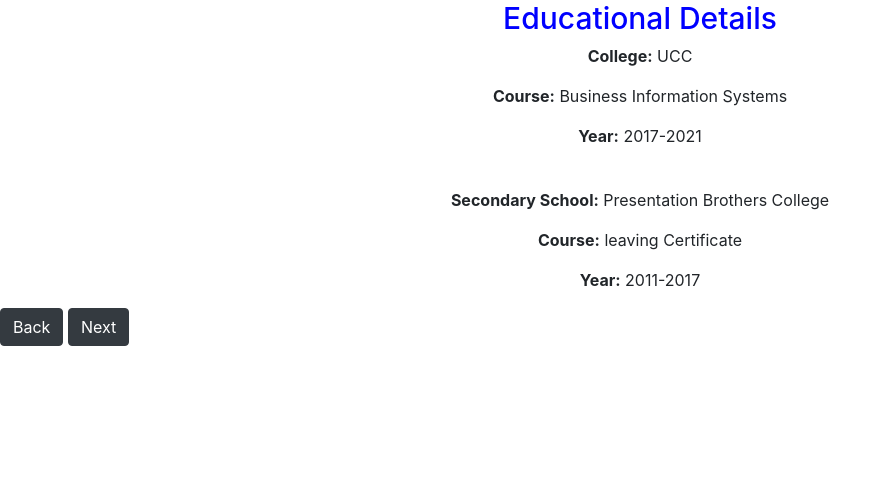
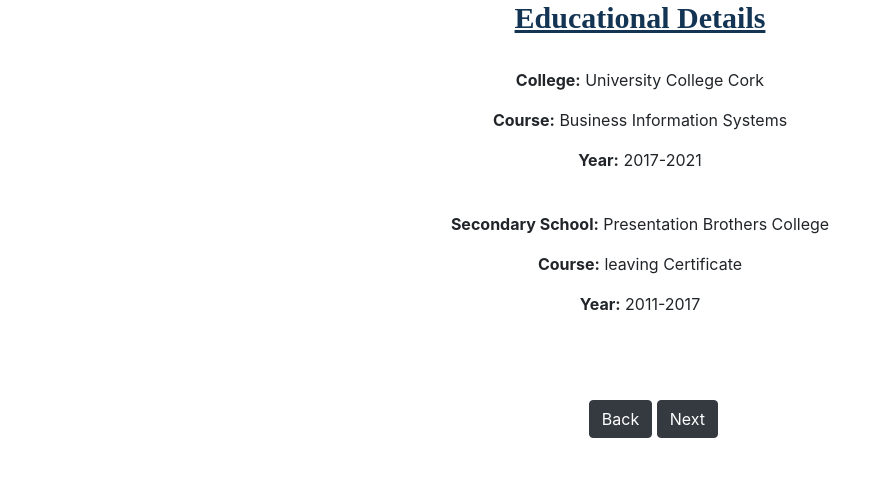
Before and after one commit to operose73/IS1113117334491, a PHP site: page /cv_page2.html in a window 1280 px wide. Shown: the top 477 px of the page, without its empty margins (0-892 px from the left). Run offline with PHP 8.4, Linux system fonts and the light colour scheme; some libraries are stand-ins or nearby versions.

Commit message:
Centering Buttons for CV

```diff
--- a/cv_page2.html
+++ b/cv_page2.html
@@ -13,7 +13,9 @@
     <body>
         <h1 class="mainheading">Educational Details</h1>
 
-        <p><strong>College:</strong> UCC</p>
+        <br/>
+
+        <p><strong>College:</strong> University College Cork</p>
         <p><strong>Course:</strong> Business Information Systems</p>
         <p><strong>Year:</strong> 2017-2021 </p>
 
@@ -23,6 +25,9 @@
         <p><strong>Course:</strong> leaving Certificate</p>
         <p><strong>Year:</strong> 2011-2017</p>
 
+     <div class="CenterButton">
+
+
         <a href="cv_page1.html" class="btn btn-dark" >Back</a>
         <a href="cv_page3.html" class="btn btn-dark" >Next</a>
     </body>
--- a/cv_page3.html
+++ b/cv_page3.html
@@ -14,9 +14,13 @@
     <body>
         <h1 class="mainheading">Work Experience</h1>
 
+        <br/>
+
         <p><strong>Company:</strong> None</p>
         <p><strong>job title:</strong> Broke</p>
         <p><strong>Year:</strong> 2017-none </p>
+
+    <div class="CenterButton">
 
         <a href="cv_page2.html" class="btn btn-dark">Next</a>
         <a href="homepage.html" class="btn btn-dark">Home</a>
--- a/ebusiness/Ebus3.php
+++ b/ebusiness/Ebus3.php
@@ -13,5 +13,8 @@ session_start();
         // Echo session variables that were set on previous page
         echo "Total is " . $_SESSION["total"] . ".";
         ?>
+        <br/>
+        <br/>
+        <a href="../homepage.html"><button>Home</button></a>
     </body>
 </html>
--- a/homepage.html
+++ b/homepage.html
@@ -50,7 +50,10 @@ ul.topnav li.right {float: right;}
 <div style="padding:0 16px;">
 	<h1 class="mainheading" >117334491 - IS1113 Project</h1>
 </div>
+<br/>
+<br/>
 
 <p><img src="https://www.ucc.ie/en/media/academic/schoolofenglish/UCC_Logo_RGB_simplified.jpg" width=700px height=350px ></img></p>
+
 </body>
 </html>
--- a/interests/sports.html
+++ b/interests/sports.html
@@ -15,7 +15,7 @@
     <body>
         <h1 class="mainheading">Sports</h1>
 
-        <p><strong>Favourite Sport:</strong> Basketball (obviously)</p>
+        <p><strong>Favourite Sport:</strong> Basketball </p>
         <p><strong>Training:</strong> Hell No!</p>
 
         <a href="../homepage.html"><button style="width:100px; height:30px; background-color;white;" >Back</button></a>
--- a/mystylesheet.css
+++ b/mystylesheet.css
@@ -2,16 +2,26 @@
 
 .mainheading{
     font-size: 30px;
-    color: blue;
+    color: #133453;
     text-align: center;
+    font-weight: bold;
+    font-family: serif;
+    text-decoration: underline;
 }
 
+.CenterButton{
+    position: absolute;
+    top:50%;
+    left:46%;
+}
+
+
 p {
-    text-align:center
+    text-align:center;
 }
 
 body
 
 {
-    background-color: white ;
+    background-color: white;
 }
```
Also changed, not shown: cv_page1.html (+10 -1 lines).
